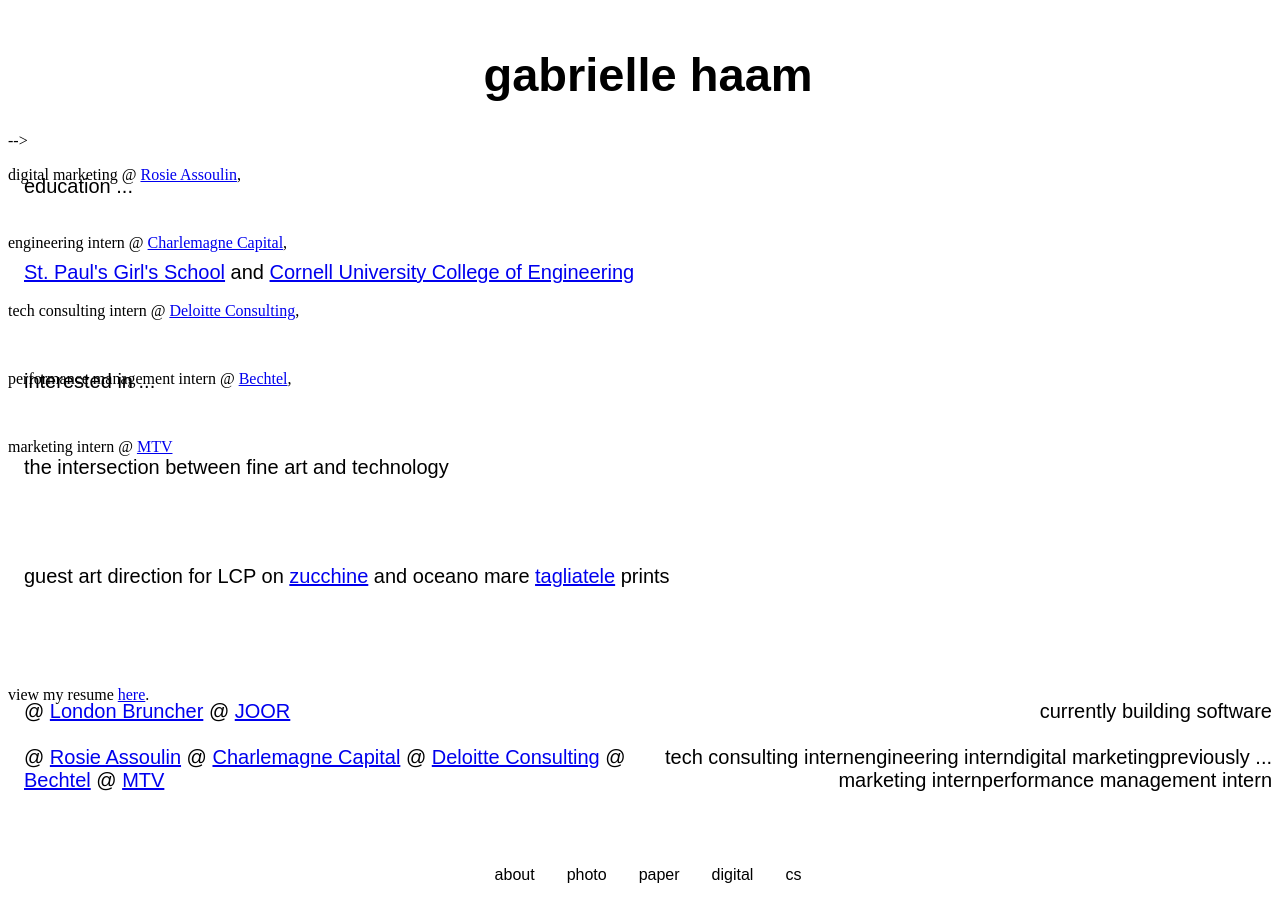
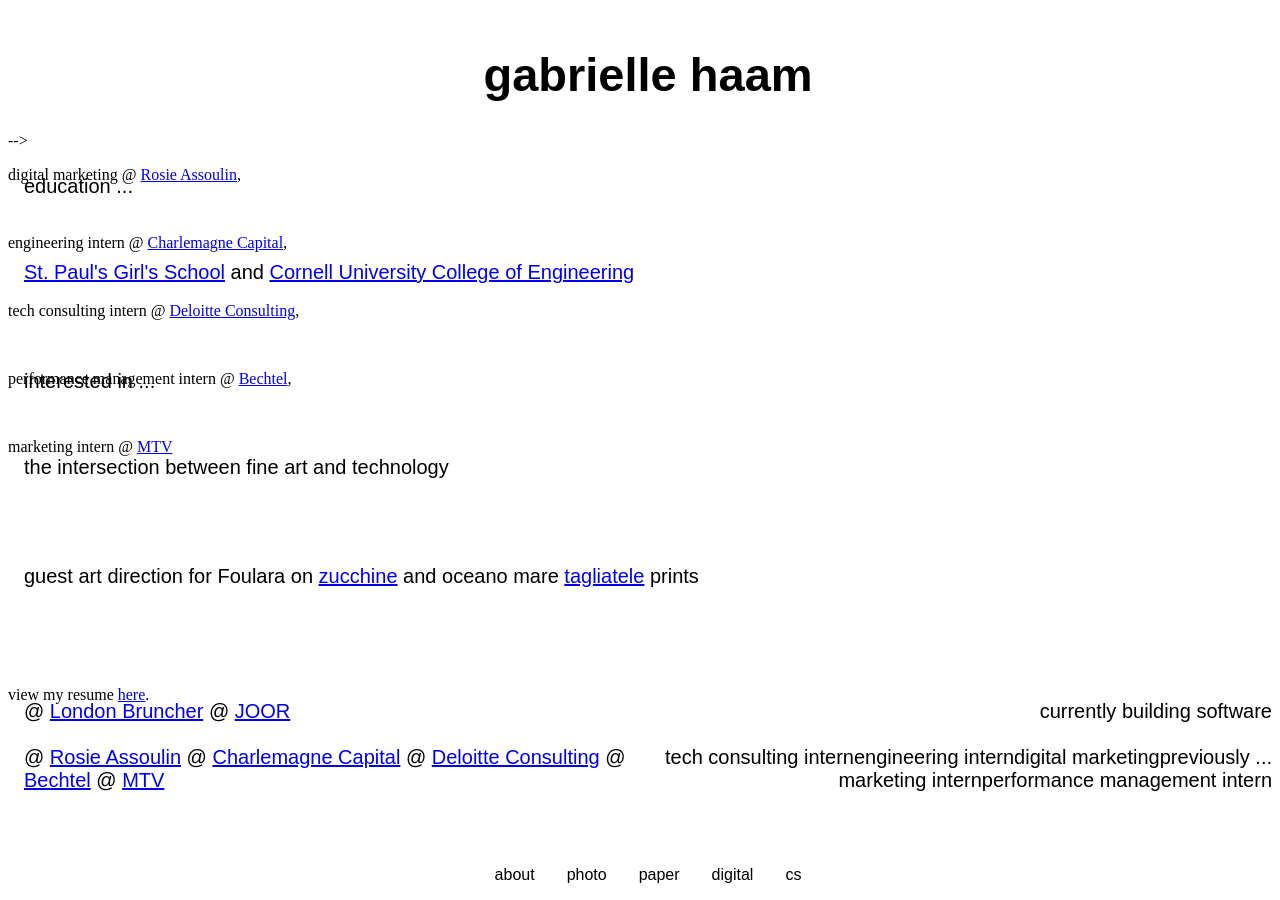
Before and after one commit to gabriellehaam/gabriellehaam.github.io, a Jekyll site: the page built from aboutme.html, in a window 1280 px wide. Built offline with Jekyll 4.4.1, drawn with Linux system fonts in a browser that asks for light colours.

Commit message:
Update aboutme.html

```diff
--- a/aboutme.html
+++ b/aboutme.html
@@ -31,7 +31,7 @@
   <p>the intersection between fine art and technology</p>
   <br>
     <br>
-  <p>guest art direction for LCP on <a href="https://www.laralcp.com/products/zucchine" target="_blank" rel="noopener noreferrer">zucchine</a> and oceano mare <a href="https://www.laralcp.com/products/tagliatella-003-oceano-mare" target="_blank" rel="noopener noreferrer">tagliatele</a> prints</p>
+  <p>guest art direction for Foulara on <a href="https://www.foulara.it/products/zucchine" target="_blank" rel="noopener noreferrer">zucchine</a> and oceano mare <a href="https://www.laralcp.com/products/tagliatella-003-oceano-mare" target="_blank" rel="noopener noreferrer">tagliatele</a> prints</p>
     <br>
 
 <!--   <p>head of branding and digital design @ <a href="https://www.londonbruncher.com/shop/">London Bruncher</a></p>
```
